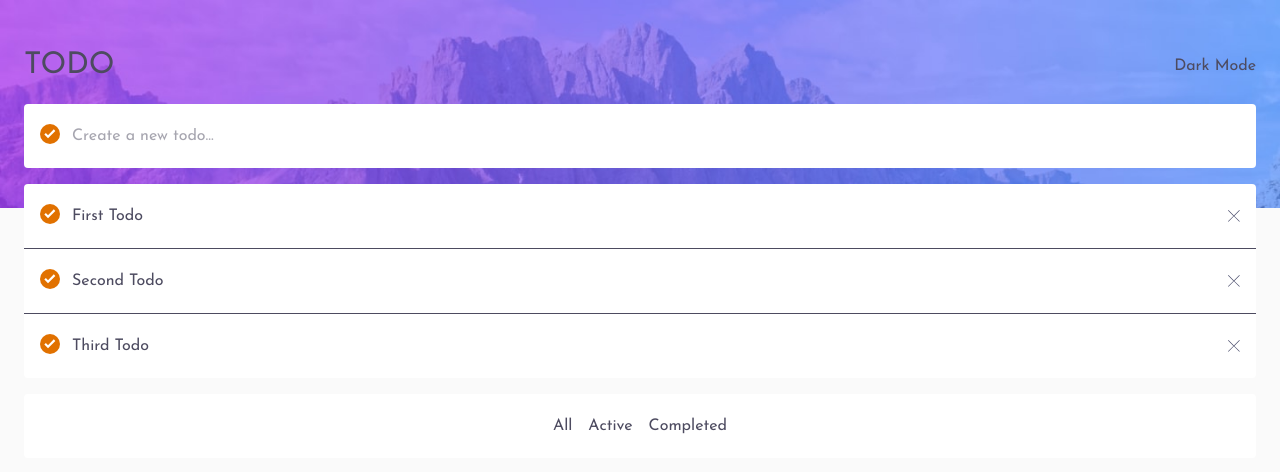
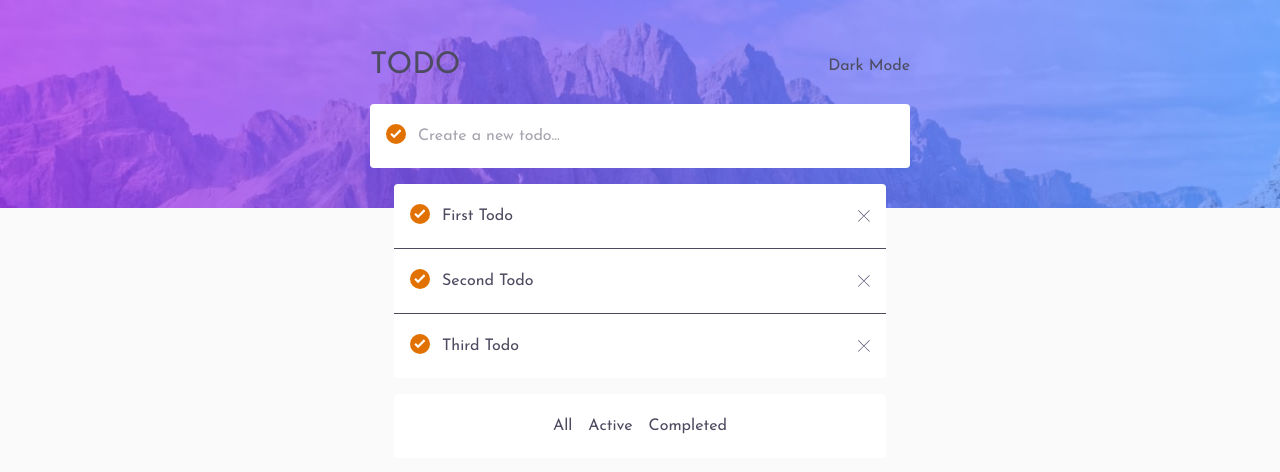
Before and after one commit to 11amanraj/to-do-latest, a Next.js app: page / in a window 1280 px wide. Shown: the top 472 px of the page. Built offline with nearby package versions, Linux system fonts and the light colour scheme.

Commit message:
mid-change

```diff
--- a/app/page.tsx
+++ b/app/page.tsx
@@ -75,18 +75,49 @@ export default function Home() {
   }
 
   return (
+    // <div className="flex flex-col">
+    //   <div className="px-6 flex flex-col justify-center pb-10 dark:bg-[url('/bg-mobile-dark.jpg')] bg-[url('/bg-mobile-light.jpg')] sm:bg-[url('/bg-desktop-light.jpg')] sm:dark:bg-[url('/bg-desktop-dark.jpg')] bg-cover">
+    //     <div className="sm:self-center sm:w-135 flex justify-between items-center mt-12 mb-5 ">
+    //       <p className="text-3xl">TODO</p>
+    //       <div>Dark Mode</div>
+    //     </div>
+    //     <form className="flex sm:w-135 sm:self-center gap-3 px-4 py-5 bg-foreground rounded-sm" onSubmit={addTodoHandler}>
+    //       <button className="w-5 h-5 rounded-full bg-amber-600 flex justify-center items-center"><Image src="/icon-check.svg" alt="check" width='12' height='12'/></button>
+    //       <input ref={inputRef} type="text" placeholder="Create a new todo..."/>
+    //     </form>
+    //   </div>
+    //   <div className="-mt-6 px-6 w-135 self-center flex flex-col gap-4">
+    //     <ul className="rounded-sm bg-foreground divide-y">
+    //       {filteredTodos.map(todo => {
+    //         return (
+    //           <li className="flex gap-3 px-4 py-5 text-3" key={todo.id}>
+    //             <button className="w-5 h-5 rounded-full bg-amber-600 flex justify-center items-center"><Image onClick={() => completeTodoHandler(todo.id)} src="/icon-check.svg" alt="check" width='12' height='12'/></button>
+    //             <p className="flex-1 ">{todo.text}</p>
+    //             <button><Image onClick={() => deleteTodoHandler(todo.id)} src="/icon-cross.svg" alt="delete" width='12' height='12'/></button>
+    //           </li>
+    //         )
+    //       })}
+    //     </ul>
+    //     <div className="bg-foreground px-4 py-5 rounded-sm flex gap-4 justify-center">
+    //       <button onClick={() => setIsShowing('all')}>All</button>
+    //       <button onClick={() => setIsShowing('active')}>Active</button>
+    //       <button onClick={() => setIsShowing('completed')}>Completed</button>
+    //     </div>
+    //   </div>
+    // </div>
     <div className="flex flex-col">
-      <div className="px-6 pb-10 dark:bg-[url('/bg-mobile-dark.jpg')] bg-[url('/bg-mobile-light.jpg')] sm:bg-[url('/bg-desktop-light.jpg')] sm:dark:bg-[url('/bg-desktop-dark.jpg')] bg-cover">
-        <div className="flex justify-between items-center mt-12 mb-5 ">
+    <div className="px-6 pb-10 flex flex-col dark:bg-[url('/bg-mobile-dark.jpg')] bg-[url('/bg-mobile-light.jpg')] sm:bg-[url('/bg-desktop-light.jpg')] sm:dark:bg-[url('/bg-desktop-dark.jpg')] bg-cover">
+      <div className="sm:w-135 sm:self-center flex justify-between items-center mt-12 mb-5 ">
         <p className="text-3xl">TODO</p>
         <div>Dark Mode</div>
       </div>
-        <form className="flex gap-3 px-4 py-5 bg-foreground rounded-sm" onSubmit={addTodoHandler}>
+      <form className="sm:w-135 sm:self-center flex gap-3 px-4 py-5 bg-foreground rounded-sm" onSubmit={addTodoHandler}>
         <button className="w-5 h-5 rounded-full bg-amber-600 flex justify-center items-center"><Image src="/icon-check.svg" alt="check" width='12' height='12'/></button>
         <input ref={inputRef} type="text" placeholder="Create a new todo..."/>
       </form>
     </div>
-      <div className="-mt-6 px-6 flex flex-col gap-4">
+    <div className="-mt-6 px-6 flex flex-col gap-4 sm:w-135 sm:self-center">
+    {/* <div className="-mt-6 px-6 flex flex-col gap-4"> */}
       <ul className="rounded-sm bg-foreground divide-y">
         {filteredTodos.map(todo => {
           return (
```
Lines whose indentation alone changed are shown as unchanged.
